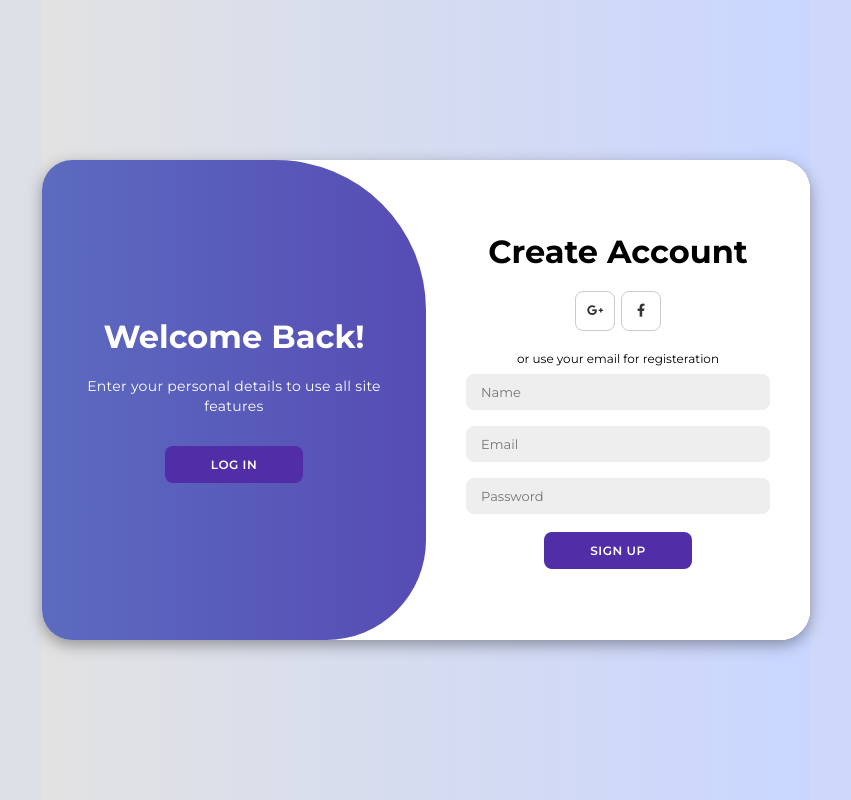
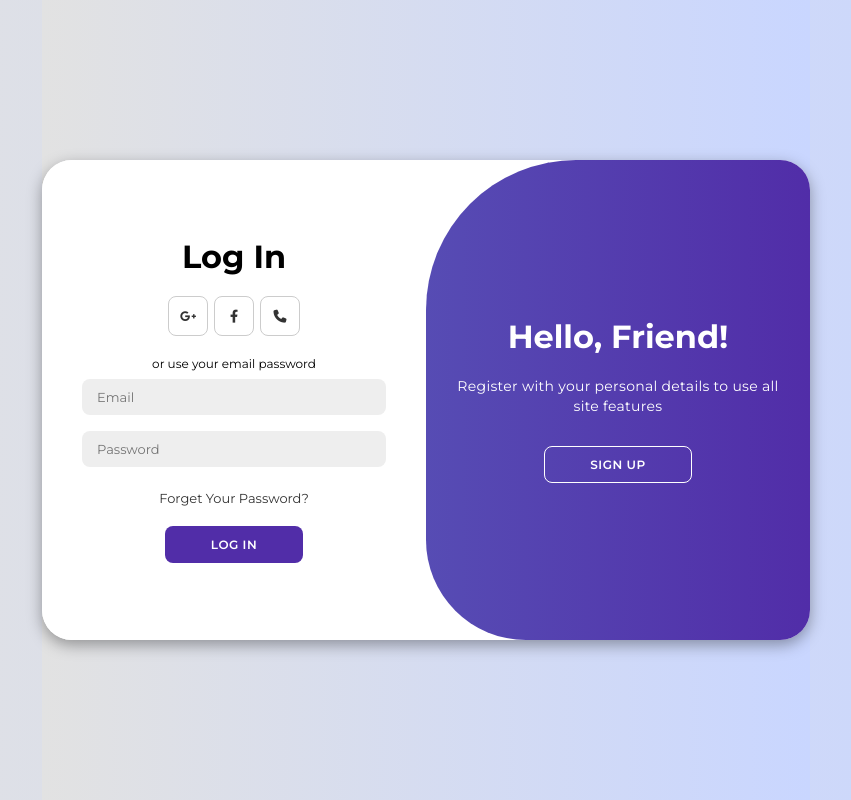
Before and after one commit to Pankaj-Deshmukh/NyaaySahaayak, a React (Create React App) app in the folder main-app/: page / in a window 1280 px wide. Shown: the whole page, without its empty margins (214-1065 px from the left). Built offline with nearby package versions, Linux system fonts and the light colour scheme.

Commit message:
files merged ....use file from main-app

```diff
--- a/main-app/src/components/LoginPage.css
+++ b/main-app/src/components/LoginPage.css
@@ -58,11 +58,6 @@ body{
     text-transform: uppercase;
     margin-top: 10px;
     cursor: pointer;
-}
-
-.container button.hidden{
-    background-color: transparent;
-    border-color: #fff;
 }
 
 .container form{
--- a/main-app/src/components/LoginPage.js
+++ b/main-app/src/components/LoginPage.js
@@ -2,7 +2,7 @@ import React, { useState } from 'react';
 import './LoginPage.css'; // Import your CSS file
 
 export default function LoginPage() {
-    const [isSignUp, setIsSignUp] = useState(true);
+    const [isSignUp, setIsSignUp] = useState(false);
 
     const handleToggle = () => {
         setIsSignUp(!isSignUp);
@@ -27,6 +27,7 @@ export default function LoginPage() {
                             <div className="social-icons">
                                 <a href="/" className="icon"><i className="fa-brands fa-google-plus-g"></i></a>
                                 <a href="/" className="icon"><i className="fa-brands fa-facebook-f"></i></a>
+                                <a href="/" className="icon"><i className="fa-solid fa-phone"></i></a>
                             </div>
                             <span>or use your email for registeration</span>
                             <input type="text" placeholder="Name" />
@@ -55,12 +56,12 @@ export default function LoginPage() {
                             <div className={`toggle-panel toggle-left ${!isSignUp ? 'hidden' : ''}`}>
                                 <h1>Welcome Back!</h1>
                                 <p>Enter your personal details to use all site features</p>
-                                <button onClick={handleToggle}>Log In</button>
+                                <button onClick={handleToggle} style={{backgroundColor: "transparent",borderColor: "#fff"}}>Log In</button>
                             </div>
                             <div className={`toggle-panel toggle-right ${isSignUp ? 'hidden' : ''}`}>
                                 <h1>Hello, Friend!</h1>
                                 <p>Register with your personal details to use all site features</p>
-                                <button onClick={handleToggle}>Sign Up</button>
+                                <button onClick={handleToggle} style={{backgroundColor: "transparent",borderColor: "#fff"}}>Sign Up</button>
                             </div>
                         </div>
                     </div>
```
